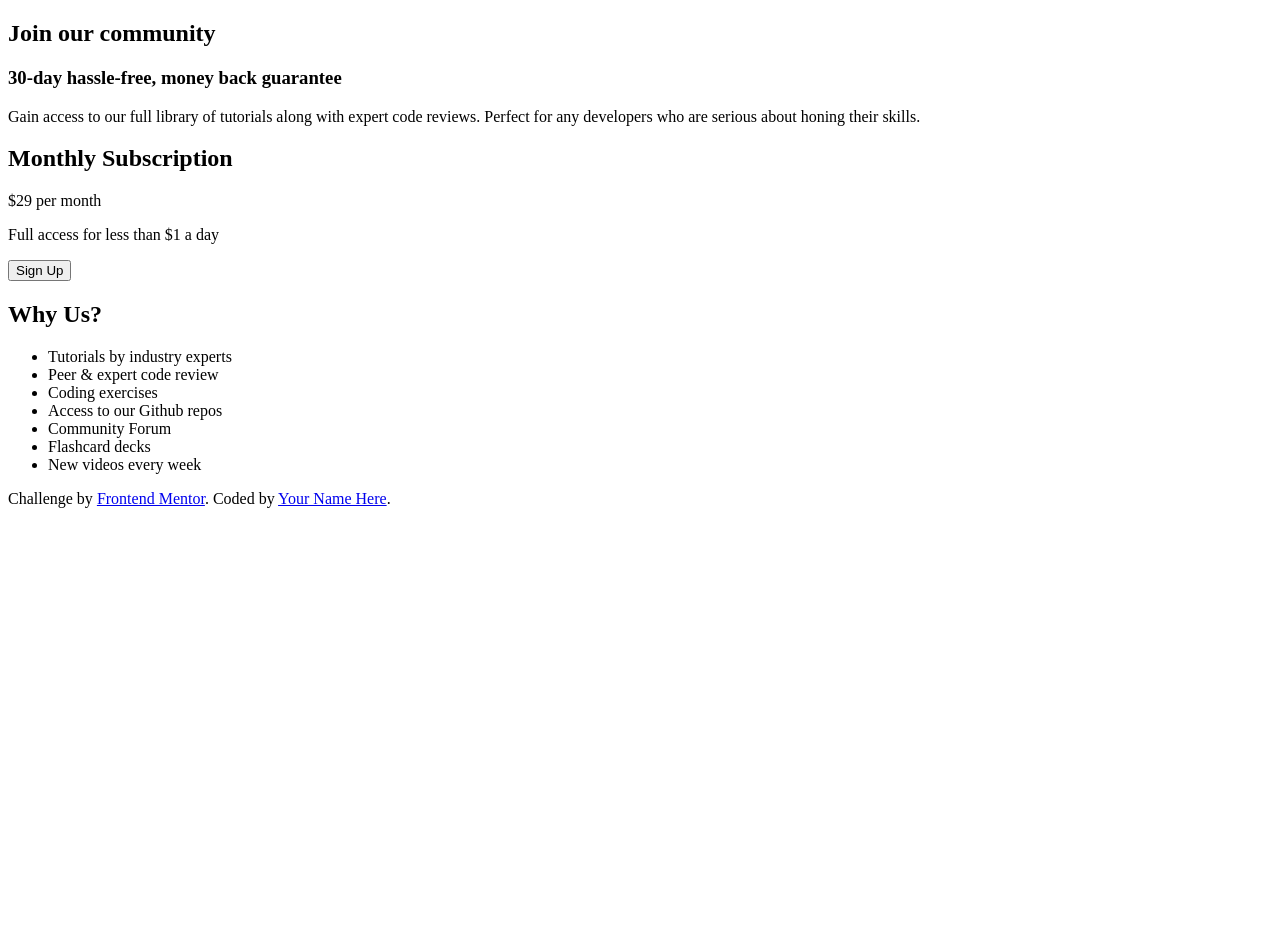
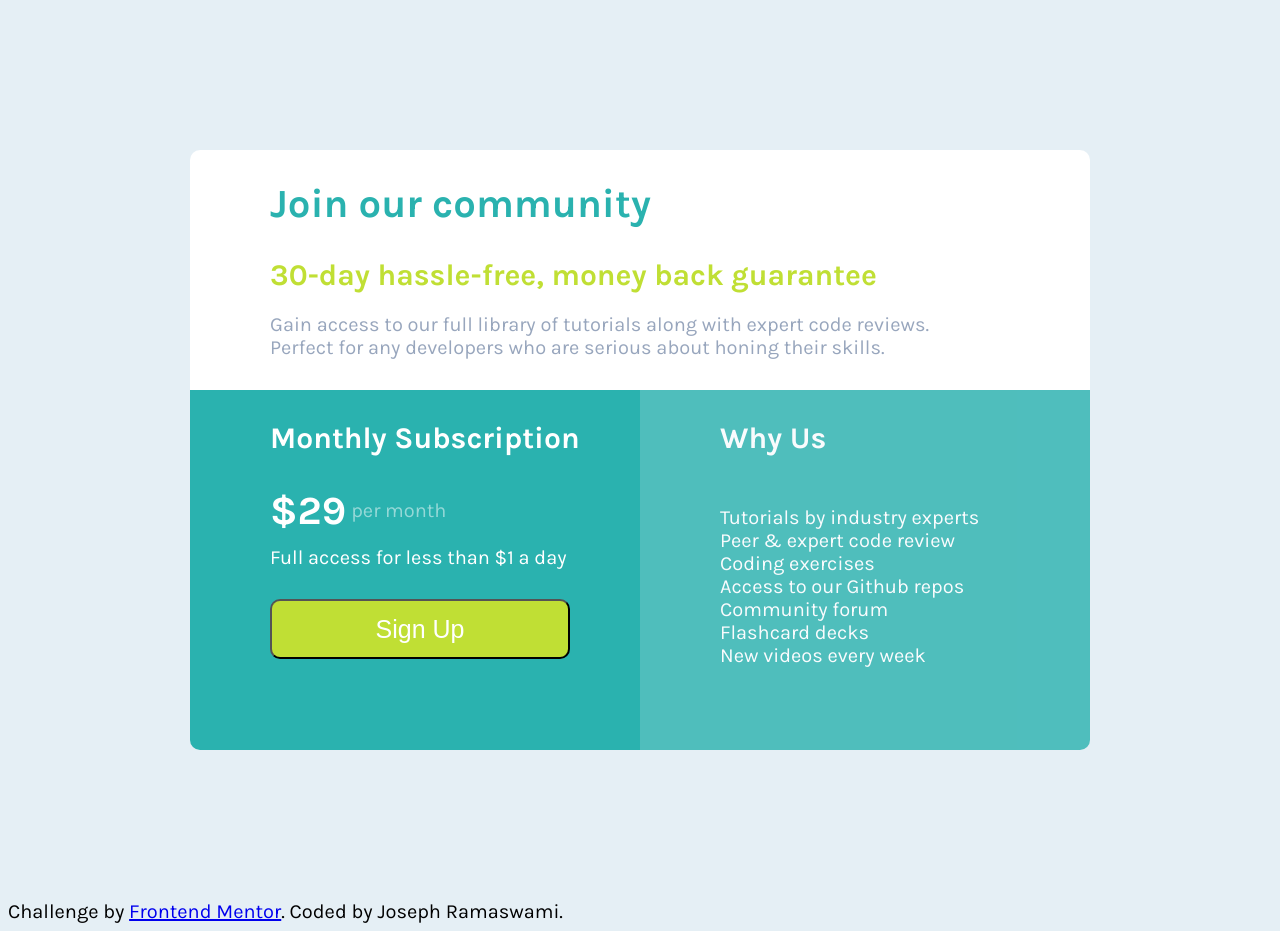
Before and after one commit to jramaswami/frontend-mentor-single-grid-price-component, a plain HTML site: page index.html in a window 1280 px wide. Before the commit the page ends 800 px from the top, so only its background shows below. Drawn offline with Linux system fonts and the light colour scheme.

Commit message:
Desktop design complete.

```diff
--- a/index.html
+++ b/index.html
@@ -5,7 +5,10 @@
   <meta name="viewport" content="width=device-width, initial-scale=1.0"> <!-- displays site properly based on user's device -->
 
   <link rel="icon" type="image/png" sizes="32x32" href="./images/favicon-32x32.png">
-
+  <link rel="stylesheet" href="style.css"/>
+  <link rel="preconnect" href="https://fonts.googleapis.com">
+  <link rel="preconnect" href="https://fonts.gstatic.com" crossorigin>
+  <link href="https://fonts.googleapis.com/css2?family=Karla:wght@400;700&display=swap" rel="stylesheet">
   <title>Frontend Mentor | Single Price Grid Component</title>
 </head>
 <body>
@@ -15,25 +18,28 @@
       <h3>30-day hassle-free, money back guarantee</h3>
       <p>
         Gain access to our full library of tutorials along
-        with expert code reviews. Perfect for any developers
+        with expert code reviews. <br/>Perfect for any developers
         who are serious about honing their skills.
       </p>
     </div> <!-- join -->
     <div id="bottom">
         <div id="subscribe">
-          <h2>Monthly Subscription</h2>
-          <p><span id="price">&dollar;29</span> per month</p>
+          <h3>Monthly Subscription</h3>
+          <div id="price-section">
+            <div id="price">&dollar;29</div>
+            <div id="per-month">per month</div>
+          </div>
           <p>Full access for less than &dollar;1 a day</p>
           <button>Sign Up</button>
         </div> <!-- subscribe -->
         <div id="why">
-          <h2>Why Us?</h2>
+          <h3>Why Us</h3>
           <ul id="why-list">
             <li>Tutorials by industry experts</li>
             <li>Peer &amp; expert code review</li>
             <li>Coding exercises</li>
             <li>Access to our Github repos</li>
-            <li>Community Forum</li>
+            <li>Community forum</li>
             <li>Flashcard decks</li>
             <li>New videos every week</li>
           </ul>
@@ -43,7 +49,7 @@
   <footer>
     <p class="attribution">
       Challenge by <a href="https://www.frontendmentor.io?ref=challenge" target="_blank">Frontend Mentor</a>.
-      Coded by <a href="#">Your Name Here</a>.
+      Coded by Joseph Ramaswami.
     </p>
   </footer>
 </body>
--- /dev/null
+++ b/style.css
@@ -0,0 +1,122 @@
+:root {
+    --leftPadding: 80px;
+}
+
+html, h2, h3, p {
+    padding: 0px;
+    margin: 0px;
+    box-sizing: border-box;
+    font-size: 20px;
+}
+
+*, *:before, *:after {
+    box-sizing: inherit;
+}
+
+body {
+    background-color: hsl(204, 43%, 93%);
+    font-family: 'Karla', sans-serif;
+}
+
+#pricing-card {
+    margin: 150px auto;
+    width: 900px;
+    height: 600px;
+}
+
+#join {
+    width: 100%;
+    height: 40%;
+    background-color: white;
+    border-radius: 10px 10px 0px 0px;
+}
+
+h2, h3 {
+    font-weight: bold;
+}
+
+h2 {
+    font-size: 2rem;
+}
+
+h3 {
+    font-size: 1.5rem;
+}
+
+#join h3 {
+    color: hsl(71, 73%, 54%);
+    padding: 0px 20px 10px var(--leftPadding);
+}
+
+#join h2 {
+    color: hsl(179, 62%, 43%);
+    padding: 30px 30px 30px var(--leftPadding);
+}
+
+#join p {
+    color: hsl(218, 22%, 67%);
+    padding: 10px 20px 10px var(--leftPadding);
+}
+
+#bottom {
+    width: 100%;
+    height: 60%;
+    display: flex;
+    color: white;
+}
+
+#bottom h3 {
+    padding: 30px 30px 30px var(--leftPadding);
+}
+
+#subscribe {
+    width: 50%;
+    background-color: hsl(179, 62%, 43%);
+    border-bottom-left-radius: 10px;
+}
+
+#why {
+    width: 50%;
+    background-color: hsl(179, 62%, 43%);
+    opacity: .8;
+    border-bottom-right-radius: 10px;
+}
+
+#why ul {
+    padding: 0px 0px 0px var(--leftPadding);
+    list-style: none;
+}
+
+button {
+    background-color: hsl(71, 73%, 54%);
+    color: white;
+    height: 60px;
+    width: 300px;
+    border-radius: 10px;
+    margin: 10px 10px 10px var(--leftPadding);
+    font-size: 1.25rem;
+}
+
+#price-section {
+    display: flex;
+    height: 50px;
+    line-height: 50px;
+}
+
+#price {
+    margin: 0px 5px 0px var(--leftPadding);
+    font-size: 2rem;
+    font-weight: bold;
+}
+
+#subscribe p {
+    margin: 10px 0px 20px var(--leftPadding);
+}
+
+#per-month {
+    opacity: .5;
+}
+
+button:hover {
+    opacity: .8;
+}
```
